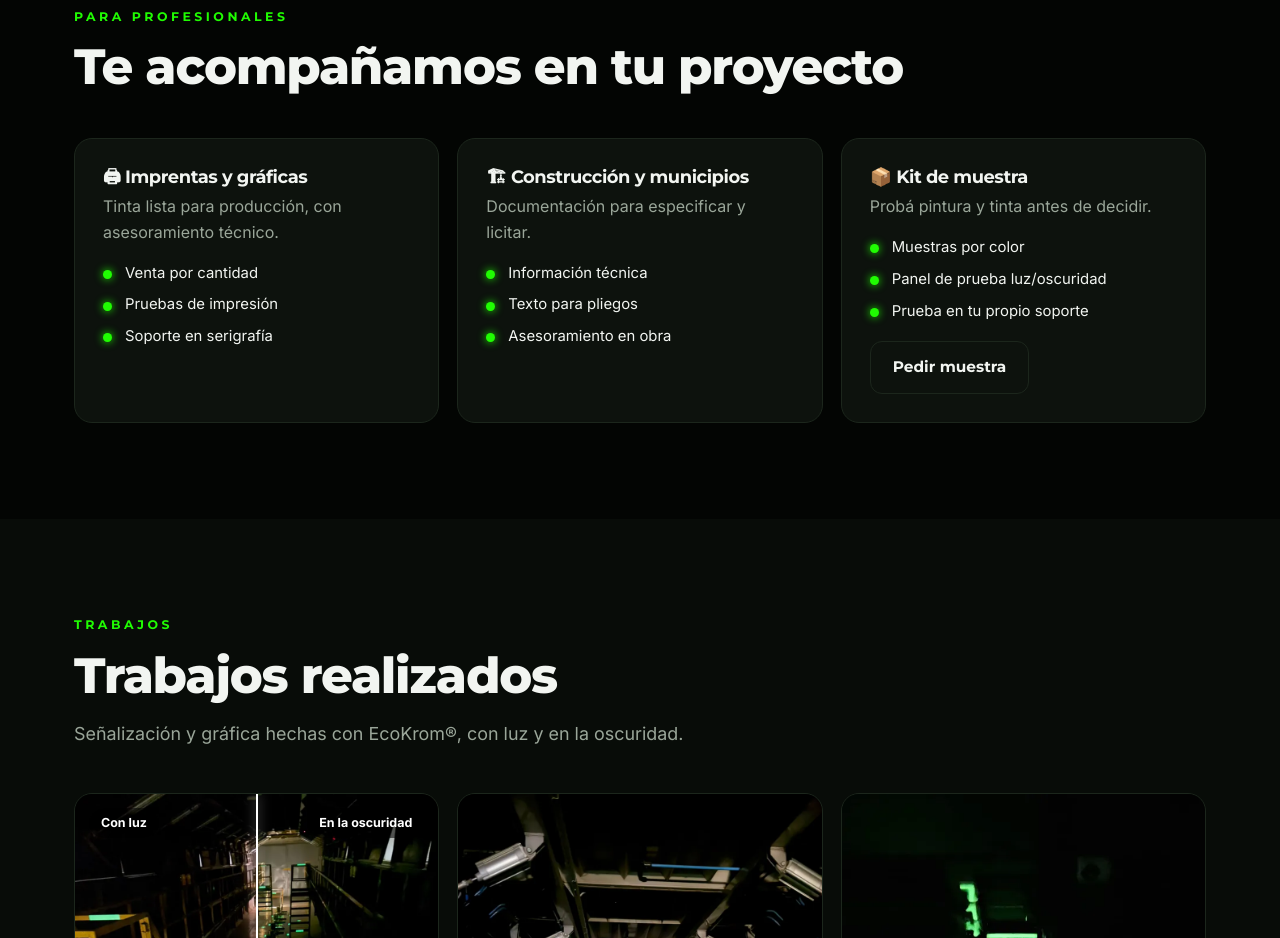
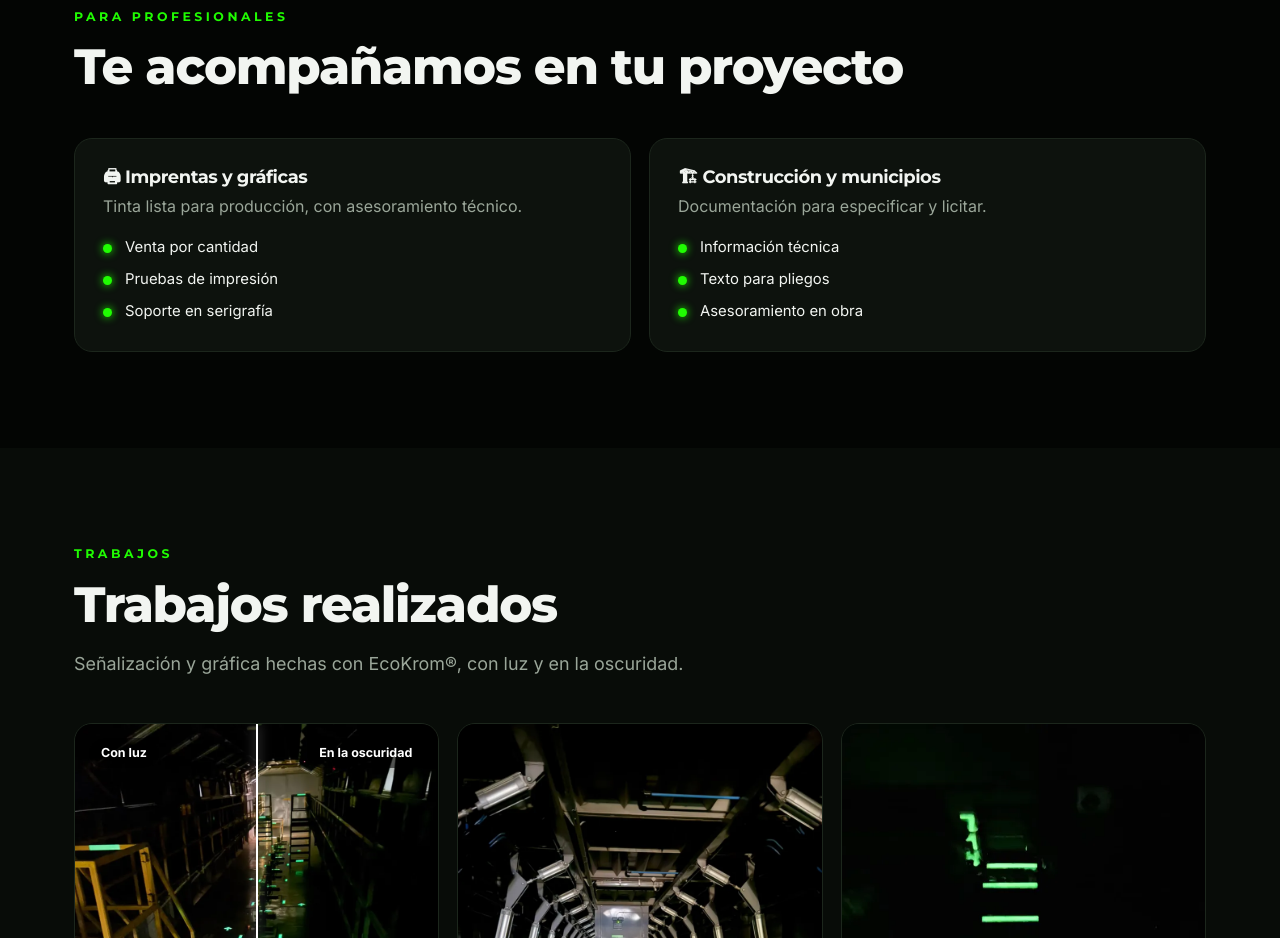
Before and after one commit to cristianorellanaar-rgb/ecokrom, a plain HTML site: page index.html in a window 1280 px wide. Shown: the part 7720-8658 px from the top of the page. Drawn offline with Linux system fonts and the light colour scheme; animation ran at ten frames a second.

Commit message:
Sacar kit de muestra

```diff
--- a/index.html
+++ b/index.html
@@ -222,7 +222,7 @@ html[data-mode="day"] .hero-badge{box-shadow:0 20px 50px rgba(0,0,0,.25);animati
 .hidden{display:none!important}
 
 /* ---------- Públicos / confianza ---------- */
-.audience{display:grid;grid-template-columns:repeat(3,1fr);gap:18px;margin-top:44px}
+.audience{display:grid;grid-template-columns:repeat(2,1fr);gap:18px;margin-top:44px}
 .aud{padding:28px}
 .aud p{color:var(--muted);margin:8px 0 16px}
 .aud ul{list-style:none;display:grid;gap:8px;font-size:.93rem}
@@ -569,7 +569,6 @@ footer .wrap{display:flex;justify-content:space-between;gap:20px;flex-wrap:wrap}
     <div class="audience">
       <div class="card aud reveal"><h3>🖨 Imprentas y gráficas</h3><p>Tinta lista para producción, con asesoramiento técnico.</p><ul><li>Venta por cantidad</li><li>Pruebas de impresión</li><li>Soporte en serigrafía</li></ul></div>
       <div class="card aud reveal"><h3>🏗 Construcción y municipios</h3><p>Documentación para especificar y licitar.</p><ul><li>Información técnica</li><li>Texto para pliegos</li><li>Asesoramiento en obra</li></ul></div>
-      <div class="card aud reveal"><h3>📦 Kit de muestra</h3><p>Probá pintura y tinta antes de decidir.</p><ul><li>Muestras por color</li><li>Panel de prueba luz/oscuridad</li><li>Prueba en tu propio soporte</li></ul><a class="btn btn-ghost" style="margin-top:18px" href="#contacto" data-uso="Kit de muestra">Pedir muestra</a></div>
     </div>
   </div>
 </section>
@@ -636,7 +635,7 @@ footer .wrap{display:flex;justify-content:space-between;gap:20px;flex-wrap:wrap}
       </div>
       <div class="row2">
         <div class="field"><label for="fUso">Uso</label>
-          <select id="fUso"><option>Construcción / señalización</option><option>Textil</option><option>Gráfica / etiquetas</option><option>Arte</option><option>Kit de muestra</option><option>Otro</option></select></div>
+          <select id="fUso"><option>Construcción / señalización</option><option>Textil</option><option>Gráfica / etiquetas</option><option>Arte</option><option>Otro</option></select></div>
         <div class="field"><label for="fLoc">Localidad</label><input id="fLoc"></div>
       </div>
       <div class="field"><label for="fMsg">Contanos tu proyecto</label><textarea id="fMsg" rows="4" placeholder="Producto, cantidad, superficie o soporte, plazos…"></textarea></div>
```
